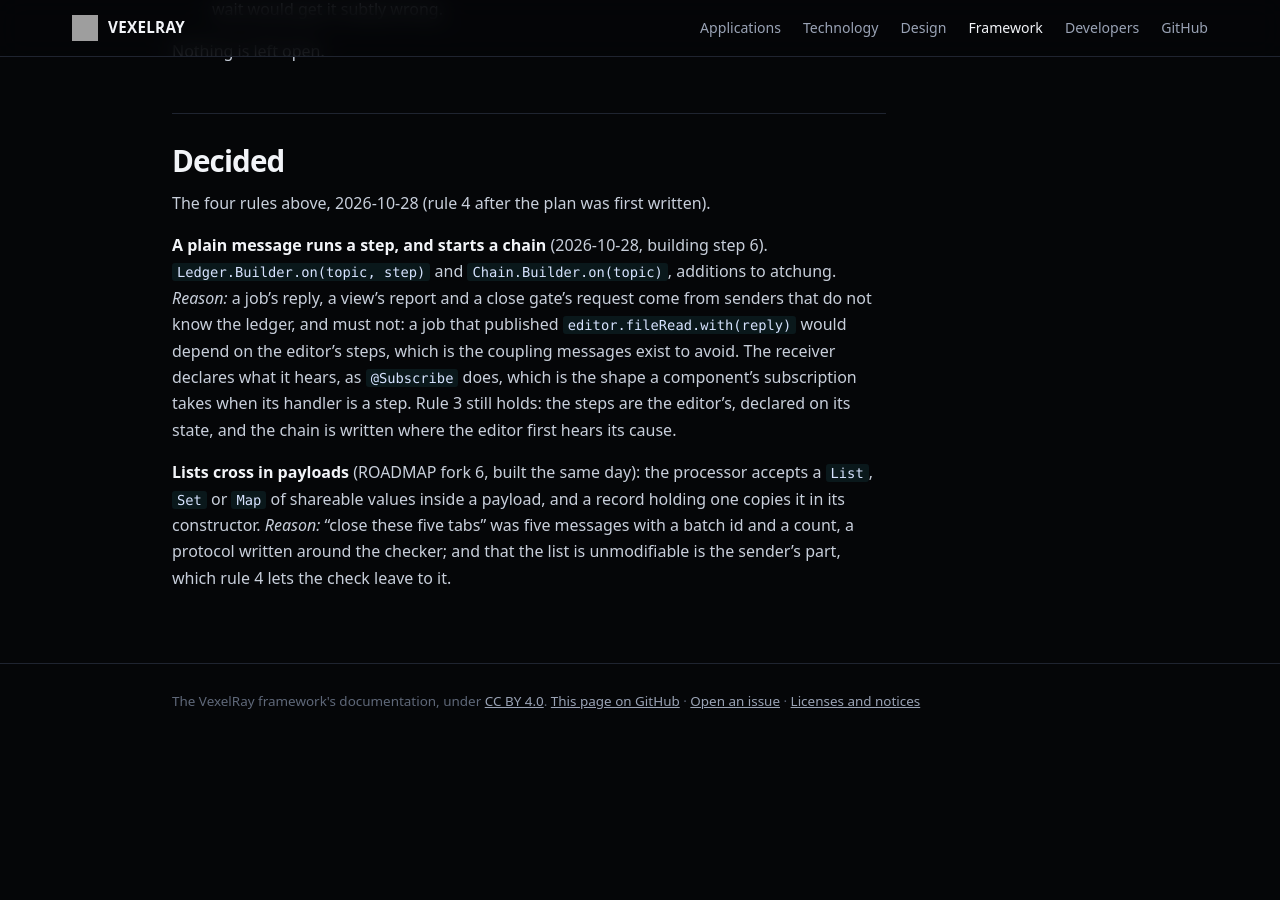
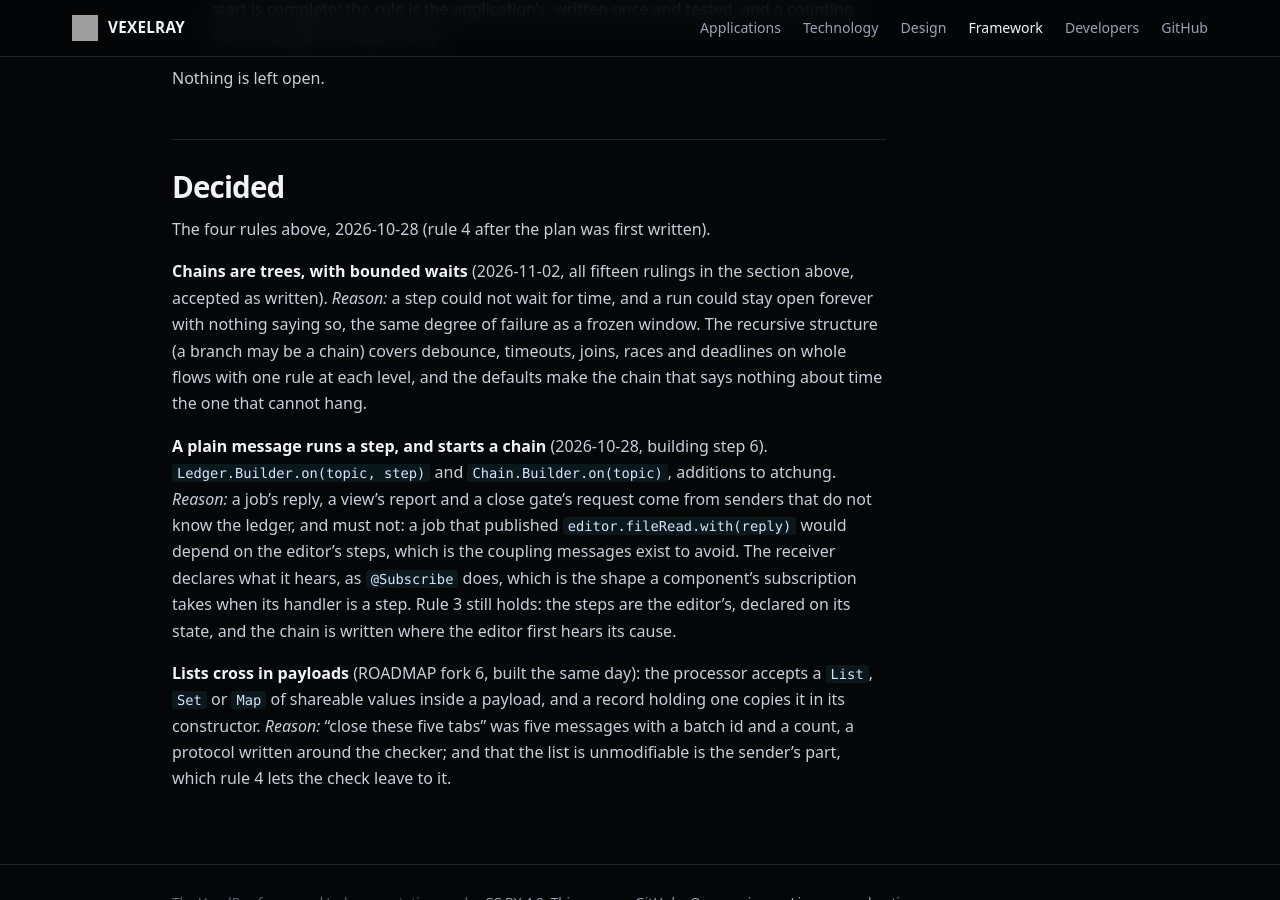
Before and after one commit to sibarum/vexelray-framework, a Jekyll site: the page built from docs/plans/chains.md, in a window 1280 px wide and 900 px high, scrolled down 16256 px. Built offline with Jekyll 4.4.1, drawn with Linux system fonts in a browser that asks for light colours; our own code applies the rules of GitHub Pages for plain Markdown files; before the commit the page ends 17014 px from its top, so only the background shows below that; some of the changed text lies outside the part shown.

Commit message:
Chains: the tree proposal ruled, all fifteen rulings as written
The author accepted every ruling of the chains-as-trees section on
2026-11-02. Marked ruled there, in the status line and under Decided, and the
template plan's A7 and A8 point at it as ruled and not yet built.

Co-Authored-By: Claude Opus 5.5 <noreply@anthropic.com>

```diff
--- a/docs/plans/chains.md
+++ b/docs/plans/chains.md
@@ -300,10 +300,10 @@ Each step lands on its own and leaves the suites green.
    step of the view's. Undo of a close would need the view's tabs and texts restored with the editor's
    state, so it waits for the view's ledger too.
 
-## Proposed 2026-11-02: chains as trees, with bounded waits
+## Ruled 2026-11-02: chains as trees, with bounded waits
 
-*Not ruled. Converged with the author over one conversation the same day; each proposed ruling below carries its
-reason, and the questions still open are at the end.*
+*Ruled by the author 2026-11-02: all fifteen rulings below accepted as written, after converging on them over one
+conversation the same day, and the questions it left answered at the end. Not yet built.*
 
 ### Why
 
@@ -510,6 +510,12 @@ Nothing is left open.
 
 The four rules above, 2026-10-28 (rule 4 after the plan was first written).
 
+**Chains are trees, with bounded waits** (2026-11-02, all fifteen rulings in the section above, accepted as written).
+*Reason:* a step could not wait for time, and a run could stay open forever with nothing saying so, the same degree of
+failure as a frozen window. The recursive structure (a branch may be a chain) covers debounce, timeouts, joins, races
+and deadlines on whole flows with one rule at each level, and the defaults make the chain that says nothing about time
+the one that cannot hang.
+
 **A plain message runs a step, and starts a chain** (2026-10-28, building step 6). `Ledger.Builder.on(topic, step)`
 and `Chain.Builder.on(topic)`, additions to atchung. *Reason:* a job's reply, a view's report and a close gate's
 request come from senders that do not know the ledger, and must not: a job that published
```
Also changed, not shown: other parts of docs/plans/chains.md (+2 -2 lines), docs/plans/template-examples.md (+2 -2 lines).
